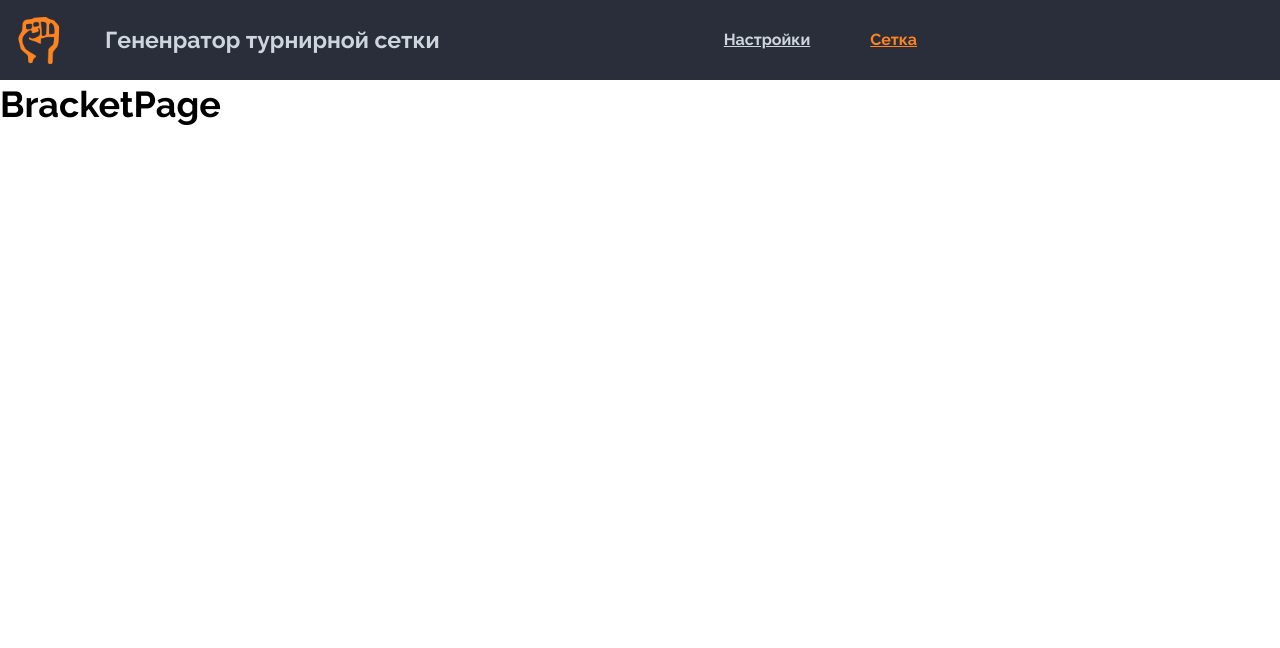
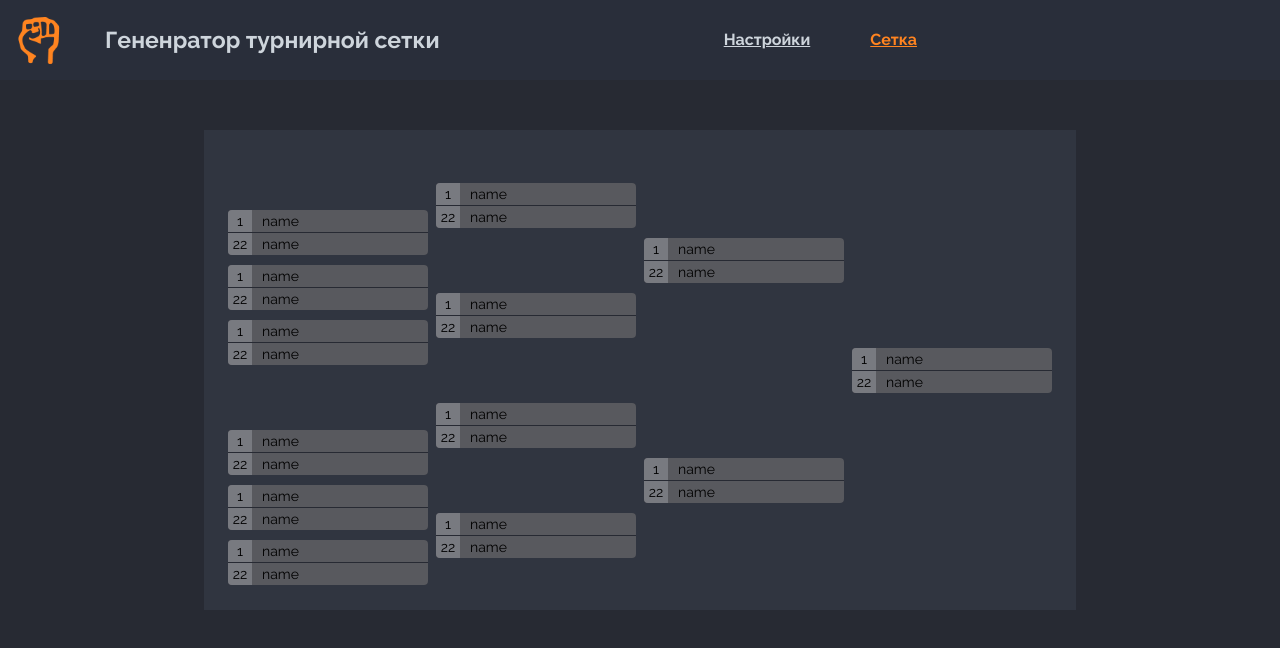
Before and after one commit to App-Ju/BracketGenerator, a Vue app: page /bracket in a window 1280 px wide. Shown: the top 648 px of the page. Built offline with nearby package versions, Linux system fonts and the light colour scheme; what @egalteam/widget-library would draw is missing.

Commit message:
go to composition api

```diff
--- /dev/null
+++ b/src/components/BracketColumn.vue
@@ -0,0 +1,32 @@
+<template>
+  <div class="bracket-column">
+    <slot></slot>
+  </div>
+</template>
+
+<script lang="ts">
+import { defineComponent } from "vue";
+
+// const itemHeight = 55; // высота одного элемента с отступами
+
+export default defineComponent({
+  name: "BracketColumn",
+  components: {},
+  props: {},
+  data() {
+    return {};
+  },
+  computed: {},
+  methods: {},
+});
+</script>
+
+<style lang="scss" scoped>
+.bracket-column {
+  min-height: fit-content;
+  height: 100%;
+  display: flex;
+  flex-direction: column;
+  justify-content: space-around;
+}
+</style>
--- /dev/null
+++ b/src/components/BracketItem.vue
@@ -0,0 +1,61 @@
+<template>
+  <div class="bracket-item">
+    <div class="bracket-item__elements">
+      <div class="bracket-item__element-number">1</div>
+      <div class="bracket-item__element-name">name</div>
+    </div>
+    <div class="bracket-item__elements">
+      <div class="bracket-item__element-number">22</div>
+      <div class="bracket-item__element-name">name</div>
+    </div>
+  </div>
+</template>
+
+<script lang="ts">
+import { defineComponent } from "vue";
+
+export default defineComponent({
+  name: "BracketItem",
+  components: {},
+  props: {},
+  data() {
+    return {};
+  },
+  computed: {},
+  methods: {},
+});
+</script>
+
+<style lang="scss" scoped>
+@import "@/assets/style/variables.scss";
+
+.bracket-item {
+  display: flex;
+  flex-direction: column;
+  justify-content: space-between;
+  width: 200px;
+  height: 45px;
+  border-radius: 4px;
+  background-color: $background-color;
+  overflow: hidden;
+  margin: 5px 0;
+
+  &__elements {
+    display: flex;
+    align-items: center;
+    height: 22px;
+    background: #58595e;
+    font-size: 14px;
+  }
+
+  &__element-number {
+    display: flex;
+    align-items: center;
+    justify-content: center;
+    width: 24px;
+    height: 100%;
+    background: #787a80;
+    margin-right: 10px;
+  }
+}
+</style>
--- /dev/null
+++ b/src/components/BracketWrapper.vue
@@ -0,0 +1,36 @@
+<template>
+  <div class="bracket-wrapper">
+    <slot />
+  </div>
+</template>
+
+<script lang="ts">
+import { defineComponent } from "vue";
+
+export default defineComponent({
+  name: "BracketWrapper",
+  components: {},
+  props: {},
+  data() {
+    return {};
+  },
+  computed: {},
+  methods: {},
+});
+</script>
+
+<style lang="scss" scoped>
+@import "@/assets/style/variables.scss";
+
+.bracket-wrapper {
+  display: flex;
+  flex-direction: row;
+  justify-content: space-around;
+  width: 65%;
+  height: 440px;
+  margin: 0 auto;
+  padding: 20px;
+  background: $item-background-color;
+  overflow: auto;
+}
+</style>
--- a/src/models/Settings.ts
+++ b/src/models/Settings.ts
@@ -1,4 +1,5 @@
 import { tournamentType, howManyGames, bracketSize } from "@/typescript/enums";
+import { IBracketItem } from "@/typescript/interfaces";
 
 export default class Settings {
   name: string;
@@ -8,7 +9,7 @@ export default class Settings {
   rounds: number;
   has3rdPlaceGame?: boolean;
   howPlayEachOther?: howManyGames;
-  participantNames?: string[];
+  participantNames?: IBracketItem[];
 
   constructor(
     name: string,
@@ -18,7 +19,7 @@ export default class Settings {
     rounds: number,
     has3rdPlaceGame?: boolean,
     howPlayEachOther?: howManyGames,
-    participantNames?: string[]
+    participantNames?: IBracketItem[]
   ) {
     this.name = name;
     this.type = type;
--- a/src/store/settings.ts
+++ b/src/store/settings.ts
@@ -51,18 +51,22 @@ export const useSettingsStore = defineStore("settings", {
      * Создает массив пустых строк по количеству учатсников
      * @param value
      */
-    // TODO объединить следующие два метода
-    setParticipantNumber(value: number): void {
-      this.settings.participantNames = Array(value).fill("");
-      this.setRounds(value);
-    },
-    /**
-     * Создает массив имен участников
-     * @param names
-     */
-    setParticipantNames(names: string) {
-      this.settings.participantNames = names.trim().split("\n");
-      this.setRounds(this.settings.participantNames.length);
+    setParticipant(value: number | string): void {
+      if (typeof value === "number") {
+        const array = [];
+        for (let i = 1; i <= value; i++) {
+          array.push({ id: i, name: "" });
+        }
+        this.settings.participantNames = array;
+        this.setRounds(value);
+      } else {
+        this.settings.participantNames = [];
+        const array = value.trim().split("\n");
+        for (let i = 0; i < array.length; i++) {
+          this.settings.participantNames.push({ id: i + 1, name: array[i] });
+        }
+        this.setRounds(this.settings.participantNames.length);
+      }
     },
     /**
      * Определяет количество раундов для типв турнира = 1
@@ -88,5 +92,7 @@ export const useSettingsStore = defineStore("settings", {
       }
     },
   },
-  getters: {},
+  getters: {
+    getRounds: (state) => state.settings.rounds,
+  },
 });
--- a/src/typescript/interfaces.ts
+++ b/src/typescript/interfaces.ts
@@ -2,3 +2,8 @@ export interface ISelectOption {
   name: string;
   key: number;
 }
+
+export interface IBracketItem {
+  id: number;
+  name: string;
+}
--- a/src/views/BracketView.vue
+++ b/src/views/BracketView.vue
@@ -1,15 +1,47 @@
 <template>
-  <div class="about">
-    <h1>BracketPage</h1>
+  <div class="bracket">
+    <BracketWrapper>
+      <BracketColumn>
+        <BracketItem style="opacity: 0"></BracketItem>
+        <BracketItem></BracketItem>
+        <BracketItem></BracketItem>
+        <BracketItem></BracketItem>
+        <BracketItem style="opacity: 0"></BracketItem>
+        <BracketItem></BracketItem>
+        <BracketItem></BracketItem>
+        <BracketItem></BracketItem>
+      </BracketColumn>
+      <BracketColumn>
+        <BracketItem></BracketItem>
+        <BracketItem></BracketItem>
+        <BracketItem></BracketItem>
+        <BracketItem></BracketItem>
+      </BracketColumn>
+      <BracketColumn>
+        <BracketItem></BracketItem>
+        <BracketItem></BracketItem>
+      </BracketColumn>
+      <BracketColumn>
+        <BracketItem></BracketItem>
+      </BracketColumn>
+    </BracketWrapper>
   </div>
 </template>
 
 <script lang="ts">
 import { defineComponent } from "vue";
+import BracketWrapper from "@/components/BracketWrapper.vue";
+import BracketItem from "@/components/BracketItem.vue";
+import BracketColumn from "@/components/BracketColumn.vue";
+import { useSettingsStore } from "@/store/settings";
 
 export default defineComponent({
   name: "SettingsView",
-  components: {},
+  components: { BracketColumn, BracketItem, BracketWrapper },
+  setup() {
+    const settingsStore = useSettingsStore();
+    return { settingsStore };
+  },
   props: {},
   data() {
     return {};
@@ -19,4 +51,15 @@ export default defineComponent({
 });
 </script>
 
-<style lang="scss" scoped></style>
+<style lang="scss" scoped>
+@import "@/assets/style/variables.scss";
+
+.bracket {
+  display: flex;
+  width: 100vw;
+  min-height: calc(95vh - #{$header-height});
+  height: fit-content;
+  background: $background-color;
+  padding-top: 50px;
+}
+</style>
--- a/src/views/SettingsView.vue
+++ b/src/views/SettingsView.vue
@@ -86,7 +86,7 @@
                   focusBorderColor: '#ff8420',
                   fontFamily: 'Raleway',
                 }"
-                @update:modelValue="settingsStore.setParticipantNames"
+                @update:modelValue="settingsStore.setParticipant"
               />
             </div>
             <div
@@ -110,7 +110,9 @@
                   filledColor: '#ced5dc',
                   fontFamily: 'Raleway',
                 }"
-                @update:modelValue="settingsStore.setParticipantNumber"
+                @update:modelValue="
+                  settingsStore.setParticipant(Number($event))
+                "
               />
             </div>
           </div>
@@ -149,6 +151,7 @@
                 backgroundColor: '#fd7c14',
               },
             }"
+            @click="createBracket"
             >СОЗДАТЬ</EButton
           >
         </template>
@@ -247,9 +250,57 @@ export default defineComponent({
       this.currentBracketSize = value.key;
       this.settingsStore.setBracketSizeType(value);
     },
-    // searchGame(value: string): void {
-    //   console.log(value);
-    // },
+    createBracket() {
+      const rounds = this.settingsStore.settings.rounds;
+      const amount = this.settingsStore.settings.participantNames?.length || 0;
+      let firstRound = 0;
+      let secondRound = 0;
+      let secondRoundGames = 0;
+      let firstRoundGames = [];
+      // let max = 0;
+      switch (rounds) {
+        case 1:
+          break;
+        case 2:
+          secondRound = 4 - amount;
+          firstRound = (amount - secondRound) / 2;
+          secondRoundGames = 1;
+          break;
+        case 3:
+          secondRound = 8 - amount;
+          firstRound = (amount - secondRound) / 2;
+          secondRoundGames = 4;
+          break;
+        case 4:
+          secondRound = 16 - amount;
+          firstRound = (amount - secondRound) / 2;
+          secondRoundGames = 8;
+          break;
+        case 5:
+          secondRound = 32 - amount;
+          firstRound = (amount - secondRound) / 2;
+          secondRoundGames = 16;
+          break;
+        case 6:
+          secondRound = 64 - amount;
+          firstRound = (amount - secondRound) / 2;
+          secondRoundGames = 32;
+          break;
+        case 7:
+          secondRound = 128 - amount;
+          firstRound = (amount - secondRound) / 2;
+          secondRoundGames = 64;
+          break;
+      }
+      console.log(firstRound, secondRound, secondRoundGames);
+      for (let i = 0; i < firstRound; i++) {
+        firstRoundGames.push([
+          this.settingsStore.settings.participantNames?.shift(),
+          this.settingsStore.settings.participantNames?.pop(),
+        ]);
+      }
+      console.log(firstRoundGames);
+    },
   },
 });
 </script>
@@ -258,7 +309,7 @@ export default defineComponent({
 @import "@/assets/style/variables.scss";
 
 .settings {
-  min-height: calc(100vh - #{$header-height});
+  min-height: calc(95vh - #{$header-height});
   height: fit-content;
   background: $background-color;
   padding-top: 50px;
```
Also changed, not shown: src/store/bracket.ts (added, +10 -0 lines), src/models/Bracket.ts (added).
